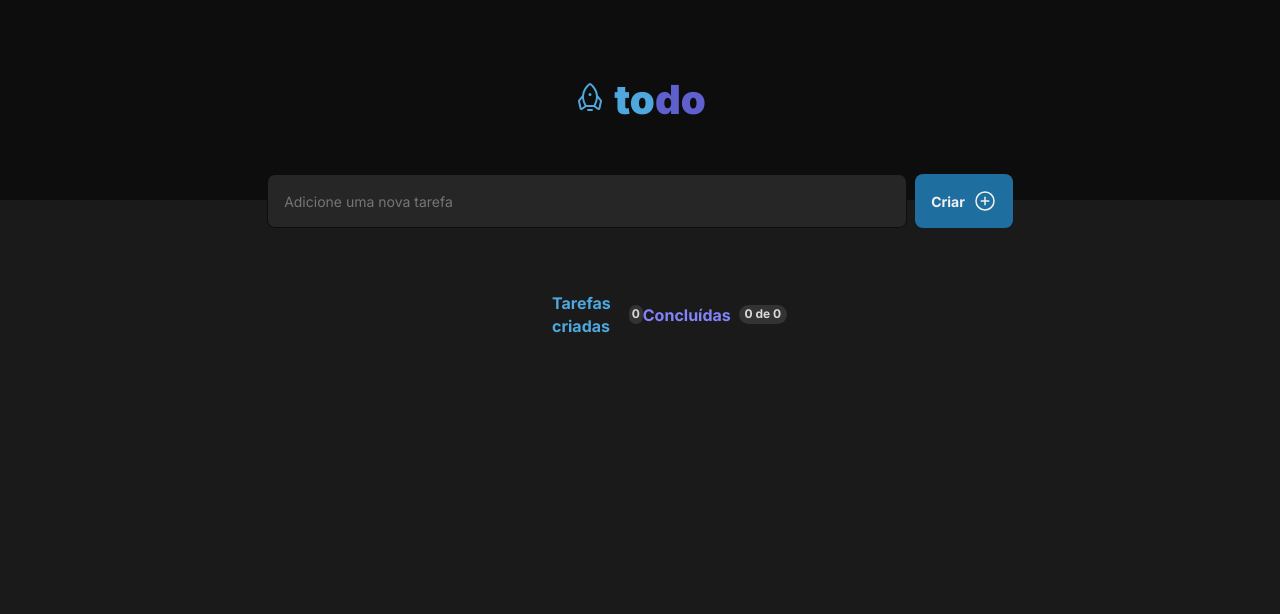
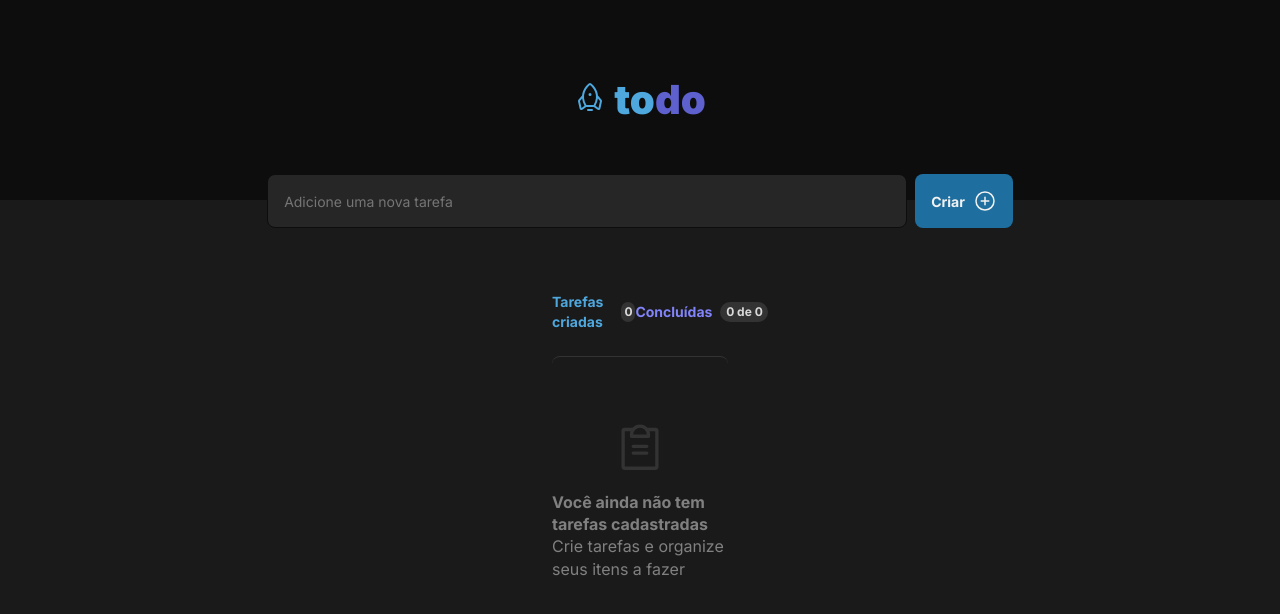
Before and after one commit to aline-doleron/ignite-desafio1, a React (Vite) app: page / in a window 1280 px wide. Shown: the top 614 px of the page. Built offline with nearby package versions, Linux system fonts and the light colour scheme.

Commit message:
Create emptyState and adjust some styles

```diff
--- a/src/App.module.css
+++ b/src/App.module.css
@@ -50,6 +50,7 @@
 
 .input:focus{
     border: 1px solid var(--purple-dark);
+    color: var(--gray-100);
 }
 
 .createButton {
@@ -66,3 +67,11 @@
     align-items: center;
     justify-content: center;
 }
+
+.createButton:disabled {
+    cursor: not-allowed;
+}
+
+.createButton:hover {
+    background-color: var(--blue);
+}
--- a/src/App.tsx
+++ b/src/App.tsx
@@ -23,12 +23,15 @@ function App() {
 
   function handleCreateTask(event: FormEvent) {
     event.preventDefault();
+    if (task.length) {
       setTasks([...tasks, {
         description: task,
         checked: false,
         index: task + Math.random() * 10
       }]);
       setTask("");
+    }
+
   }
 
   function handleCommentChange(event: ChangeEvent<HTMLInputElement>): void {
@@ -47,7 +50,7 @@ function App() {
         <form onSubmit={handleCreateTask}>
           <div className={style.inputWrapper}>
             <input type="text" onChange={handleCommentChange} className={style.input} placeholder='Adicione uma nova tarefa' value={task} />
-            <button type='submit' className={style.createButton}><span>Criar</span><PlusCircle size={24} ></PlusCircle></button>
+            <button type='submit' className={style.createButton} disabled={task.length === 0}><span>Criar</span><PlusCircle size={24} ></PlusCircle></button>
           </div>
         </form>
         <Tasks tasks={tasks} handleTaskChange={handleUpdateTask} handleTaskDeleted={handleDeleteTask} />
--- /dev/null
+++ b/src/components/EmptyState.module.css
@@ -0,0 +1,18 @@
+.emptyState {
+    display: flex;
+    flex-direction: column;
+    align-items: center;
+    width: 100%;
+    border-top: 1px solid var(--gray-400);
+    border-radius: 8px;
+    padding-top: 4rem;
+}
+
+.clipboard {
+    padding-bottom: 1rem;
+    color: var(--gray-400);
+}
+
+.emptyStateMessage {
+    font-weight: 600;
+}
--- /dev/null
+++ b/src/components/EmptyState.tsx
@@ -0,0 +1,12 @@
+import { ClipboardText } from "@phosphor-icons/react";
+import style from './EmptyState.module.css';
+
+export function EmptyState() {
+    return (
+        <div className={style.emptyState}>
+            <ClipboardText className={style.clipboard} size={70} />
+            <span className={style.emptyStateMessage}>Você ainda não tem tarefas cadastradas</span>
+            <span>Crie tarefas e organize seus itens a fazer</span>
+        </div>
+    )
+}
--- a/src/components/Task.module.css
+++ b/src/components/Task.module.css
@@ -55,13 +55,23 @@
 }
 
 .task .trashContainer {
-    margin-top: 0.2rem;
+    color: var(--danger);
+    width: 1.5rem;
+    height: 1.5rem;
+    background-color: transparent;
+    border-radius: 4px;
+    display: flex;
+    justify-content: space-around;
+    align-items: center;
 }
 
 .task .trashContainer:hover {
-    background-color: var(--gray-400);
     color: var(--danger);
-    position: relative;
     width: 1.5rem;
     height: 1.5rem;
+    background-color: var(--gray-400);
+    border-radius: 4px;
+    display: flex;
+    justify-content: space-around;
+    align-items: center;
 }
--- a/src/components/Task.tsx
+++ b/src/components/Task.tsx
@@ -16,7 +16,7 @@ export function Task({ handleTaskChange, handleTaskDeleted, task }: { handleTask
         <div className={style.task}>
             <input id={task.index} onChange={handleTaskChecked} type='checkbox' checked={task.checked}></input>
             <label htmlFor={task.index} className={task.checked ? style.concluded : ''}>{task.description}</label>
-            <div className={style.trashContainer}><Trash onClick={handleTaskDelete} size={20}></Trash></div>
+            <div className={style.trashContainer}><Trash onClick={handleTaskDelete} size={16}></Trash></div>
         </div>
     )
 }
--- a/src/components/Tasks.module.css
+++ b/src/components/Tasks.module.css
@@ -1,7 +1,7 @@
 .tasksStatus {
     display: flex;
     justify-content: space-between;
-    margin: 4rem 34.5rem 1rem 34.5rem
+    margin: 4rem 34.5rem 1.5rem 34.5rem
 }
 
 .created, .concluded {
@@ -12,6 +12,7 @@
 
 .createdTasks {
     color: var(--blue);
+    font-size: .875rem;
     font-weight: 700;
     padding-right: .5rem;
 }
@@ -31,6 +32,7 @@
 
 .concludedTasks {
     color: var(--purple);
+    font-size: .875rem;
     font-weight: 700;
     padding-right: .5rem;
 }
--- a/src/components/Tasks.tsx
+++ b/src/components/Tasks.tsx
@@ -1,3 +1,4 @@
+import { EmptyState } from './EmptyState';
 import { Task } from './Task';
 import style from './Tasks.module.css';
 
@@ -24,9 +25,10 @@ export function Tasks({ tasks, handleTaskDeleted, handleTaskChange }: { handleTa
             </div>
 
             <div className={style.taskList}>
-                {tasks.map((task) => {
-                    return <Task handleTaskChange={handleTaskChange} handleTaskDeleted={handleTaskDeleted} key={task.index} task={task}></Task>
-                })}
+                {tasks.length === 0 ? <EmptyState /> :
+                    tasks.map((task) => {
+                        return <Task handleTaskChange={handleTaskChange} handleTaskDeleted={handleTaskDeleted} key={task.index} task={task}></Task>
+                    })}
 
             </div>
         </>
```
Lines whose indentation alone changed are shown as unchanged.
